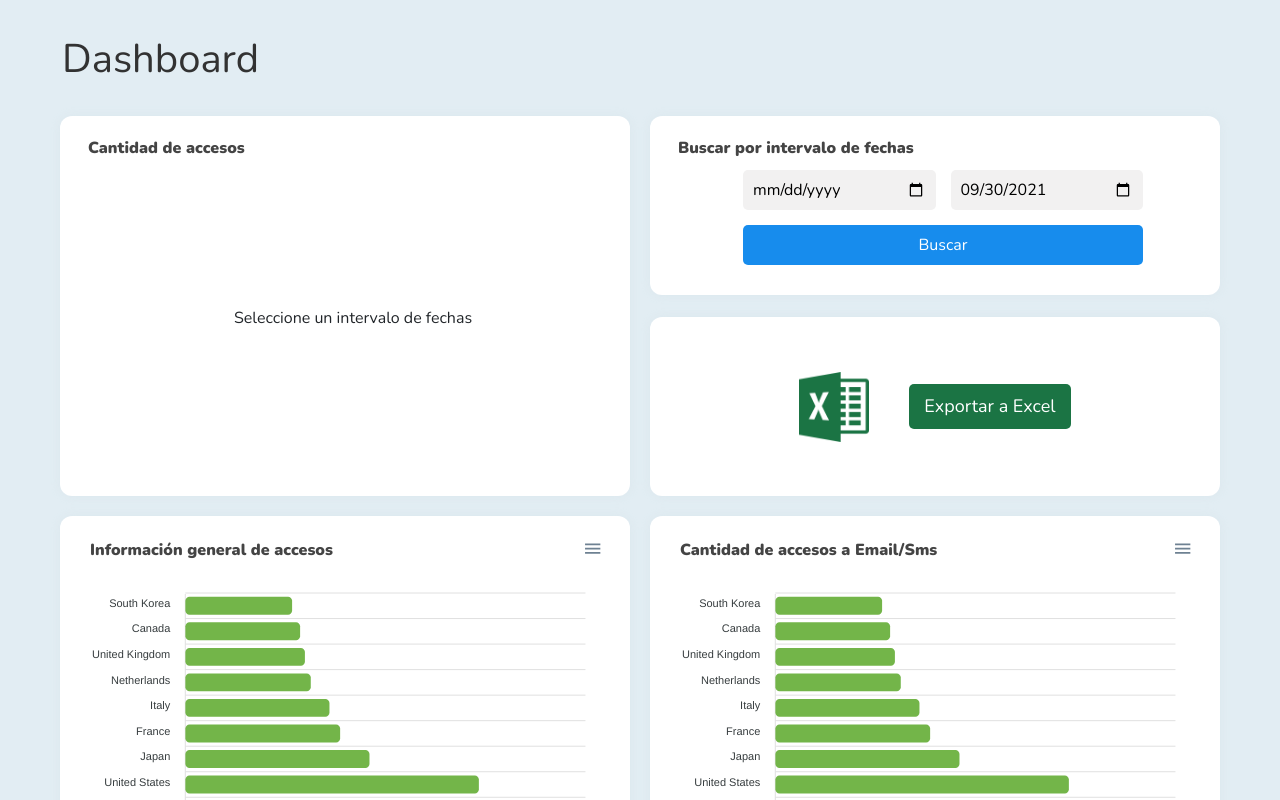
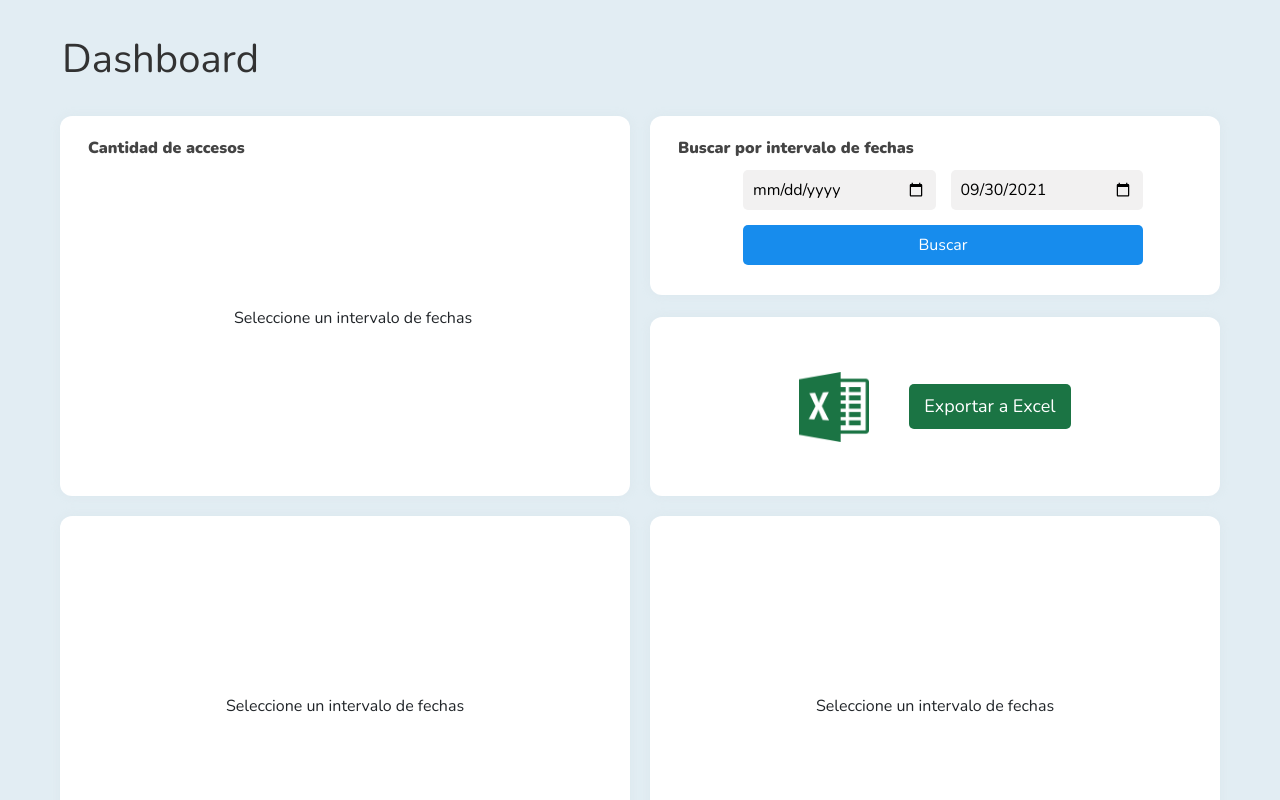
Before and after one commit to BDT-Group-Pasantias-2021/Frontend_Dashboard_Bdt, a React (Create React App) app: page / in a window 1280 px wide. Built offline with nearby package versions, Linux system fonts and the light colour scheme.

Commit message:
FEAT - Graficado de registros dinámicos y función de exportar a .csv

```diff
--- a/src/App.js
+++ b/src/App.js
@@ -1,5 +1,6 @@
 /* eslint-disable no-unused-vars */
-import React, { useEffect, useState } from 'react';
+import React, { useState } from 'react';
+import Axios from 'axios';
 
 // Componentes
 import BarGraph from './components/BarGraph';
@@ -11,6 +12,12 @@ import Filter from './components/Filter';
 import './css/inicio.css';
 
 // Values
+
+const exportExcel = (values) => {
+	Axios.all('http://localhost:3001/getAuditoriaCSV', values).then((res) => {
+		console.log(res.data);
+	});
+};
 
 export default function App() {
 	const [dateInterval, setDateInterval] = useState({});
@@ -33,15 +40,24 @@ export default function App() {
 						/>
 						<div className="mid-section-row col-12">
 							<div className="export-container-container">
-								<div className="export-container">
+								<div className="export-container" /* onClick={() => exportExcel(dateInterval)} */>
 									<img src={ExcelIcon} alt="" className="excel-icon" />
-									<div className="section-container excel-btn">Exportar a Excel</div>
+									{/* <div className="section-container excel-btn">Exportar a Excel</div> */}
+									<a
+										className="section-container excel-btn"
+										href="http://localhost:3001/getAuditoriaCSV"
+										onClick={(e) => {
+											e.preventDefault();
+										}}
+									>
+										Exportar a Excel
+									</a>
 								</div>
 							</div>
 						</div>
 					</div>
-					<BarGraph titleText="Información general de accesos" />
-					<BarGraph titleText="Cantidad de accesos a Email/Sms" />
+					<BarGraph titleText="Información general de accesos" object={infoPorcentajes} />
+					<BarGraph titleText="Cantidad de accesos a Email/Sms" object={cuadroInformativo} />
 				</div>
 			</div>
 		</main>
--- a/src/components/BarGraph.js
+++ b/src/components/BarGraph.js
@@ -1,18 +1,48 @@
-import React from 'react';
+import React, { useEffect, useState } from 'react';
 import ReactApexChart from 'react-apexcharts';
 
+export default function BarGraph({ titleText, object }) {
+	const [categories, setCategories] = useState([]);
+	const [data, setData] = useState([]);
 
-export default function BarGraph({ titleText }) {
-	const series  = [
+	// obtains the key description for every object in the array object
+	useEffect(() => {
+		let categoriesTemp = [];
+		let dataTemp = [];
+
+		if (object !== null) {
+			if (object.length > 0) {
+				for (let j = 0; j < object.length; j++) {
+					if (object[0].Porcentaje !== undefined) {
+						dataTemp.push(object[j].Porcentaje);
+					} else {
+						dataTemp.push(object[j].cantidad);
+					}
+				}
+
+				for (let i = 0; i < object.length; i++) {
+					if (object[0].descripcion !== undefined) {
+						categoriesTemp.push(object[i].descripcion);
+					} else {
+						categoriesTemp.push(object[i].Descripcion);
+					}
+				}
+			}
+		}
+		setData(dataTemp);
+		setCategories(categoriesTemp);
+	}, [object]);
+
+	const series = [
 		{
-			data: [400, 430, 448, 470, 540, 580, 690, 1100, 1200, 1380],
+			data,
 		},
 	];
 
 	const options = {
 		chart: {
 			type: 'bar',
-			height: 350,
+			height: 590,
 		},
 		plotOptions: {
 			bar: {
@@ -25,19 +55,7 @@ export default function BarGraph({ titleText }) {
 		},
 		colors: ['#5BA92A'],
 		xaxis: {
-			categories: [
-
-				'South Korea',
-				'Canada',
-				'United Kingdom',
-				'Netherlands',
-				'Italy',
-				'France',
-				'Japan',
-				'United States',
-				'China',
-				'Germany',
-			],
+			categories,
 		},
 		title: {
 			text: titleText,
@@ -56,9 +74,17 @@ export default function BarGraph({ titleText }) {
 		<div className="graficos-ind col-12 col-md-6">
 			<div className="graph-container">
 				<div className="graph-content">
-					<div id="chart">
-						<ReactApexChart options={options} series={series} type="bar" height={350} />
-					</div>
+					{object !== null && Object.values(object).length > 0 ? (
+						<div id="chart">
+							<ReactApexChart options={options} series={series} type="bar" height={350} />
+						</div>
+					) : (
+						<div className="login-counter-container">
+							<div className="login-container">
+								<div className="counter-text">Seleccione un intervalo de fechas</div>
+							</div>
+						</div>
+					)}
 				</div>
 			</div>
 		</div>
--- a/src/components/Filter.js
+++ b/src/components/Filter.js
@@ -7,7 +7,7 @@ import { Formik, Field, Form, ErrorMessage } from 'formik';
 export default function Filter({ setDateInterval, setCuadroInformativo, setInfoPorcentajes }) {
 	const today = new Date();
 	const dd = String(today.getDate()).padStart(2, '0');
-	const mm = String(today.getMonth() + 1).padStart(2, '0'); //January is 0!
+	const mm = String(today.getMonth() + 1).padStart(2, '0');
 	const yyyy = today.getFullYear();
 	const formatedToday = yyyy + '-' + mm + '-' + dd;
 
@@ -27,7 +27,6 @@ export default function Filter({ setDateInterval, setCuadroInformativo, setInfoP
 						}}
 						onSubmit={async (values) => {
 							setDateInterval(values);
-
 							Axios.post('http://localhost:3001/getAuditoriaPorcentajes', values).then((res) => {
 								setInfoPorcentajes(res.data);
 							});
@@ -35,10 +34,6 @@ export default function Filter({ setDateInterval, setCuadroInformativo, setInfoP
 							Axios.post('http://localhost:3001/getAuditoriaCuadroInformativo', values).then((res) => {
 								setCuadroInformativo(res.data);
 							});
-
-							/* Axios.post('http://localhost:3001/getAuditoriaCSV', values).then((res) => {
-								console.log(res.data);
-							}); */
 						}}
 					>
 						<Form className="dates-form" style={{ padding: 0 }} id="mainForm">
--- a/src/sass/inicio.scss
+++ b/src/sass/inicio.scss
@@ -185,6 +185,7 @@ $radius: 12px;
 						border-radius: 5px;
 						cursor: pointer;
 						transition: all 0.1s ease-in;
+						text-decoration: none;
 
 						&:hover {
 							background-color: $excel-icon--hover;
```
Also changed, not shown: src/css/inicio.css, 2 other files (tests, documents, lock files or other folders).
